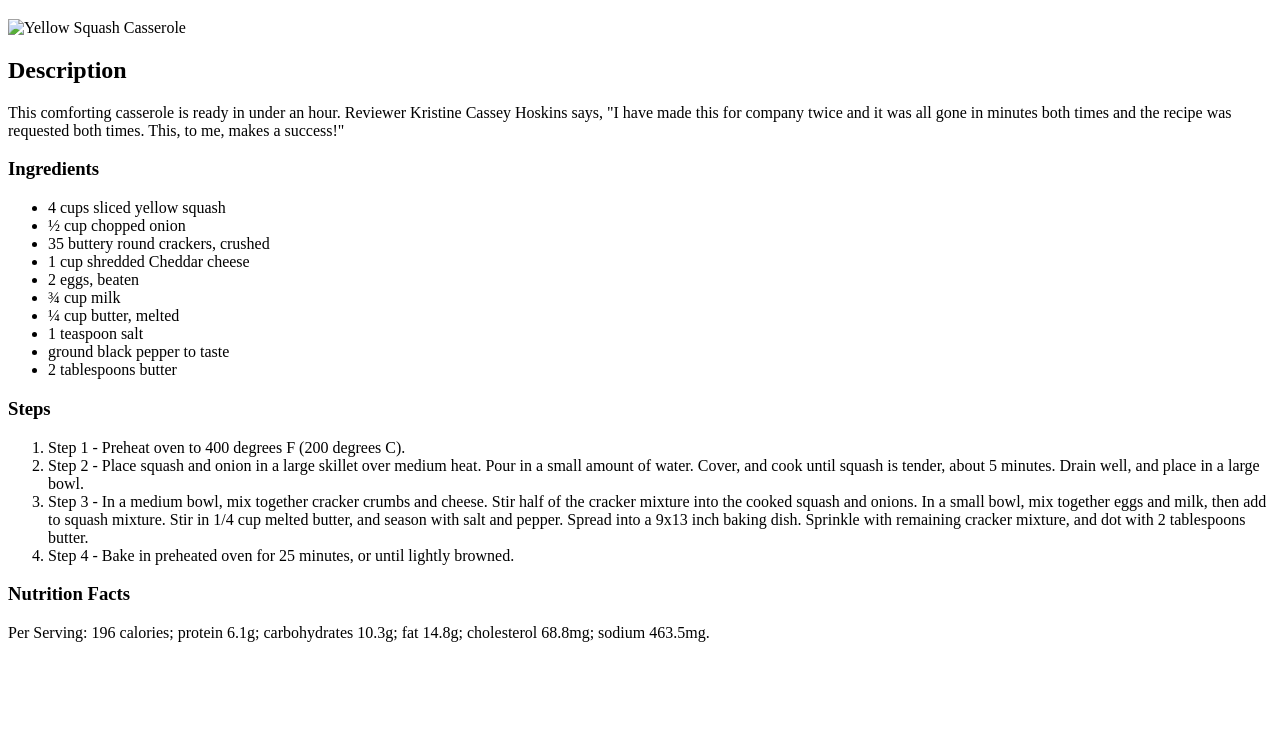
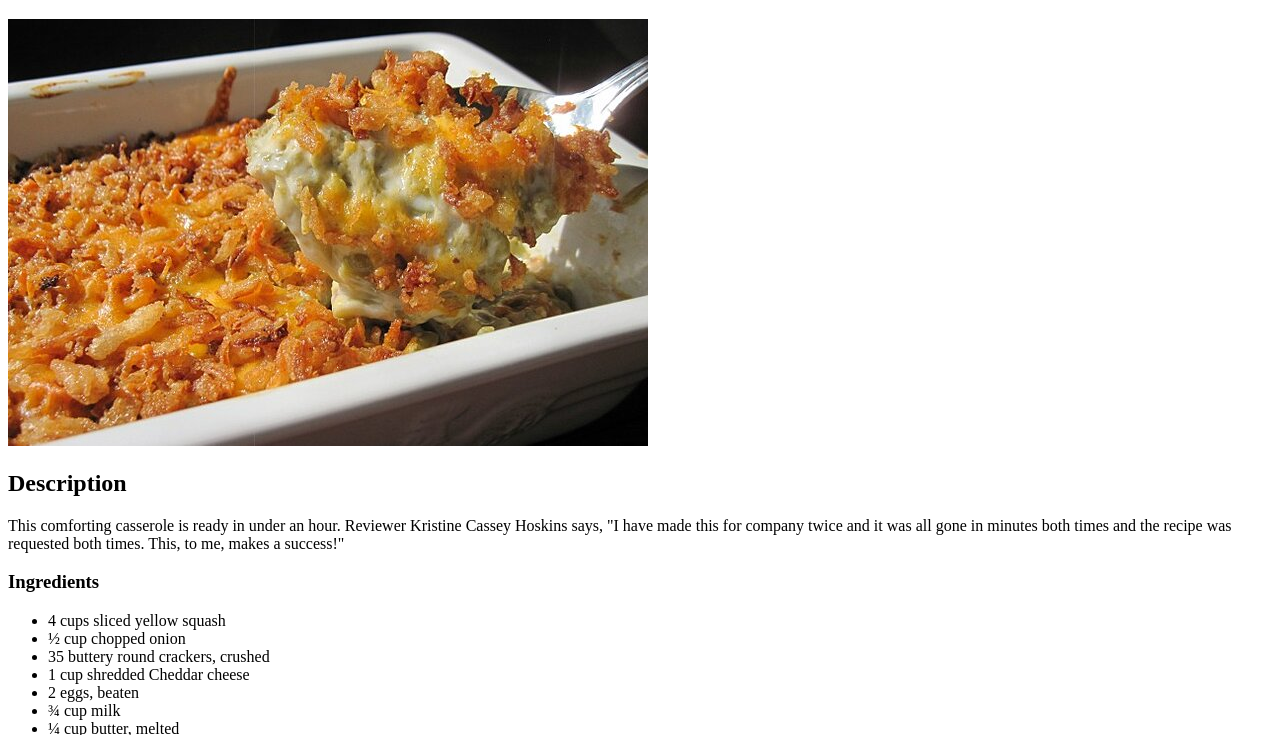
Before and after one commit to noslioj/recipes, a plain HTML site: page recipes/casserole_yellowSquash.html in a window 1280 px wide. Shown: the part 61-796 px from the top of the page. Drawn offline with Linux system fonts and the light colour scheme.

Commit message:
Update Nov 17, 2021

```diff
--- a/recipes/casserole_yellowSquash.html
+++ b/recipes/casserole_yellowSquash.html
@@ -9,7 +9,7 @@
 
             <h1>Yellow Squash Casserole</h1>
 
-            <img src="/03_projects/10 - Web Developer/Recipes/images/casserole_yellowSquash.jpg" alt="Yellow Squash Casserole">
+            <img src="/images/casserole_yellowSquash.jpg" alt="Yellow Squash Casserole">
             <h2>Description</h2>
 
             <p>
@@ -57,10 +57,6 @@
                 Per Serving: 196 calories; protein 6.1g; carbohydrates 10.3g; fat 14.8g; cholesterol 68.8mg; sodium 463.5mg.
             </p>
 
-
-
-
-
     </body>
 
 </html>
```
Also changed, not shown: recipes/quickyeastRolls.html (+13 -2 lines).
